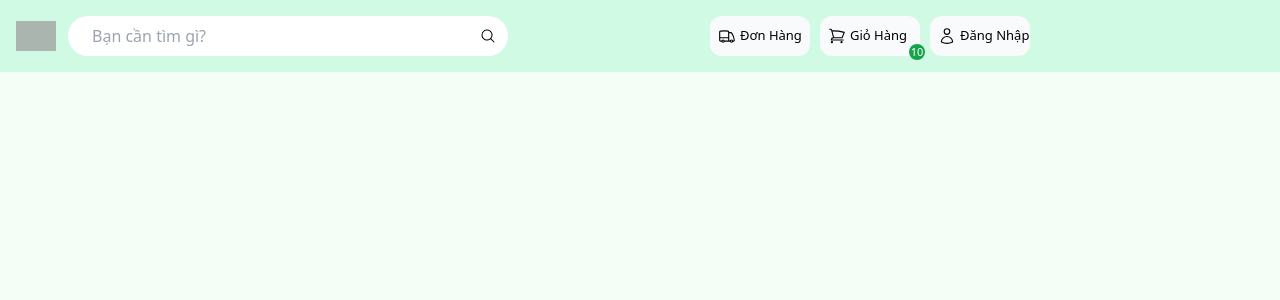
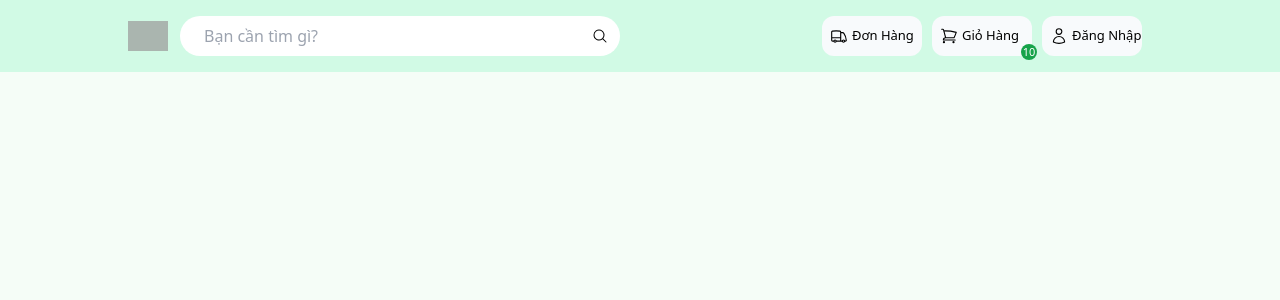
Before and after one commit to nguyenhnhatquang/nut-foods, a Next.js app: page / in a window 1280 px wide. Shown: the top 300 px of the page. Built offline with nearby package versions, Linux system fonts and the light colour scheme; grey boxes are pictures that could not be loaded.

Commit message:
header fix

```diff
--- a/components/Header.tsx
+++ b/components/Header.tsx
@@ -7,7 +7,7 @@ const Header = () => {
   const [isBagItem, setIsBagItem] = useState(true);
 
   return (
-    <header className="flex items-center sticky top-0 z-30 w-full p-4 bg-emerald-100">
+    <header className="flex items-center justify-center sticky top-0 z-30 w-full p-4 bg-emerald-100">
         <div className="flex items-center justify-center w-full lg:w-[1024px]">
             {/* Logo */}
             <div className="flex items-center justify-center mr-3">
```
